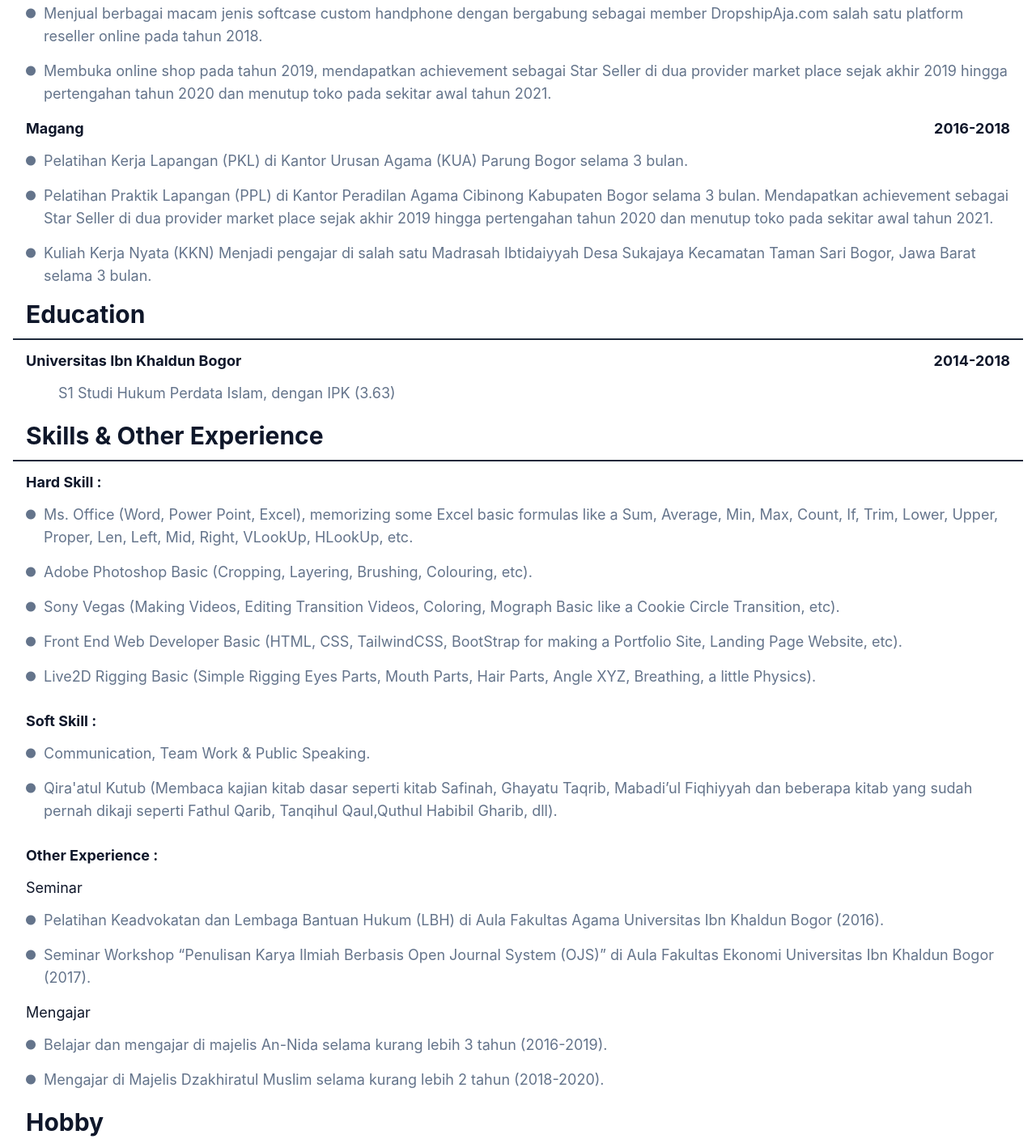
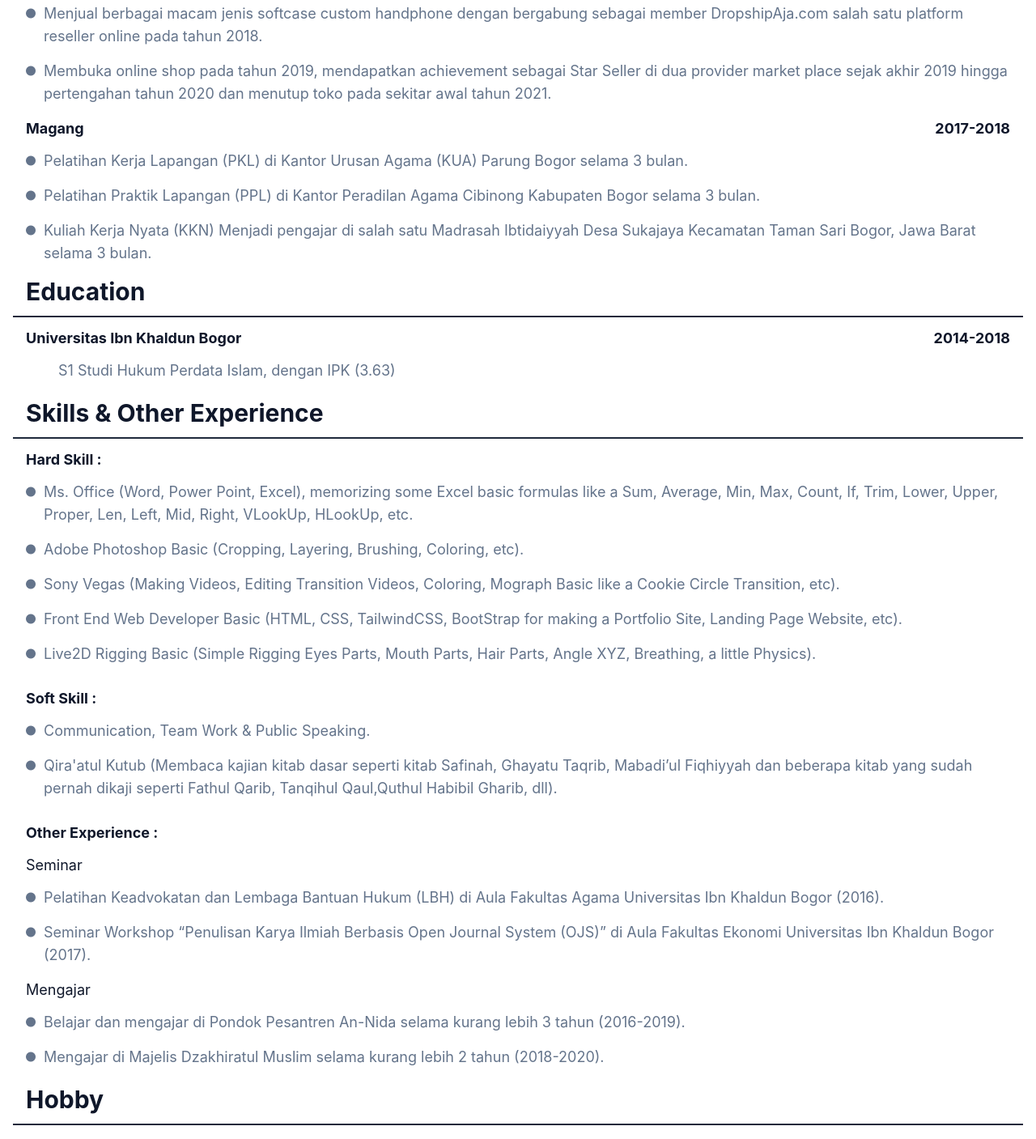
Before and after one commit to egi-saputra/egi-saputra.github.io, a website: page index.html in a window 1280 px wide. Shown: the part 1175-2582 px from the top of the page at 81% size. Drawn offline with nearby package versions, Linux system fonts and the light colour scheme.

Commit message:
Update index.html

```diff
--- a/index.html
+++ b/index.html
@@ -184,7 +184,7 @@
             <p class="text-lg font-bold text-dark dark:text-slate-300">Magang</p>
           </div>
           <div class="flex items-center px-4 font-bold">
-            <p class="text-lg text-dark dark:text-slate-300">2016-2018</p>
+            <p class="text-lg text-dark dark:text-slate-300">2017-2018</p>
           </div>
         </div>
         <div id="list-service" class="w-full px-4">
@@ -196,8 +196,7 @@
             <li>
               <span class="icon check"><i class="fas fa-circle text-xs text-secondary dark:text-slate-300"></i></span>
               <span class="text-base text-secondary dark:text-slate-300 lg:text-lg"
-                >Pelatihan Praktik Lapangan (PPL) di Kantor Peradilan Agama Cibinong Kabupaten Bogor selama 3 bulan. Mendapatkan achievement sebagai Star Seller di dua provider market place sejak akhir 2019 hingga pertengahan tahun 2020 dan
-                menutup toko pada sekitar awal tahun 2021.</span
+                >Pelatihan Praktik Lapangan (PPL) di Kantor Peradilan Agama Cibinong Kabupaten Bogor selama 3 bulan.</span
               >
             </li>
             <li>
@@ -242,7 +241,7 @@
             </li>
             <li>
               <span class="icon check"><i class="fas fa-circle text-xs text-secondary dark:text-slate-300"></i></span>
-              <span class="text-base text-secondary dark:text-slate-300 lg:text-lg">Adobe Photoshop Basic (Cropping, Layering, Brushing, Colouring, etc).</span>
+              <span class="text-base text-secondary dark:text-slate-300 lg:text-lg">Adobe Photoshop Basic (Cropping, Layering, Brushing, Coloring, etc).</span>
             </li>
             <li>
               <span class="icon check"><i class="fas fa-circle text-xs text-secondary dark:text-slate-300"></i></span>
@@ -308,7 +307,7 @@
           <ul>
             <li>
               <span class="icon check"><i class="fas fa-circle text-xs text-secondary dark:text-slate-300"></i></span>
-              <span class="text-base text-secondary dark:text-slate-300 lg:text-lg">Belajar dan mengajar di majelis An-Nida selama kurang lebih 3 tahun (2016-2019).</span>
+              <span class="text-base text-secondary dark:text-slate-300 lg:text-lg">Belajar dan mengajar di Pondok Pesantren An-Nida selama kurang lebih 3 tahun (2016-2019).</span>
             </li>
             <li>
               <span class="icon check"><i class="fas fa-circle text-xs text-secondary dark:text-slate-300"></i></span>
```
